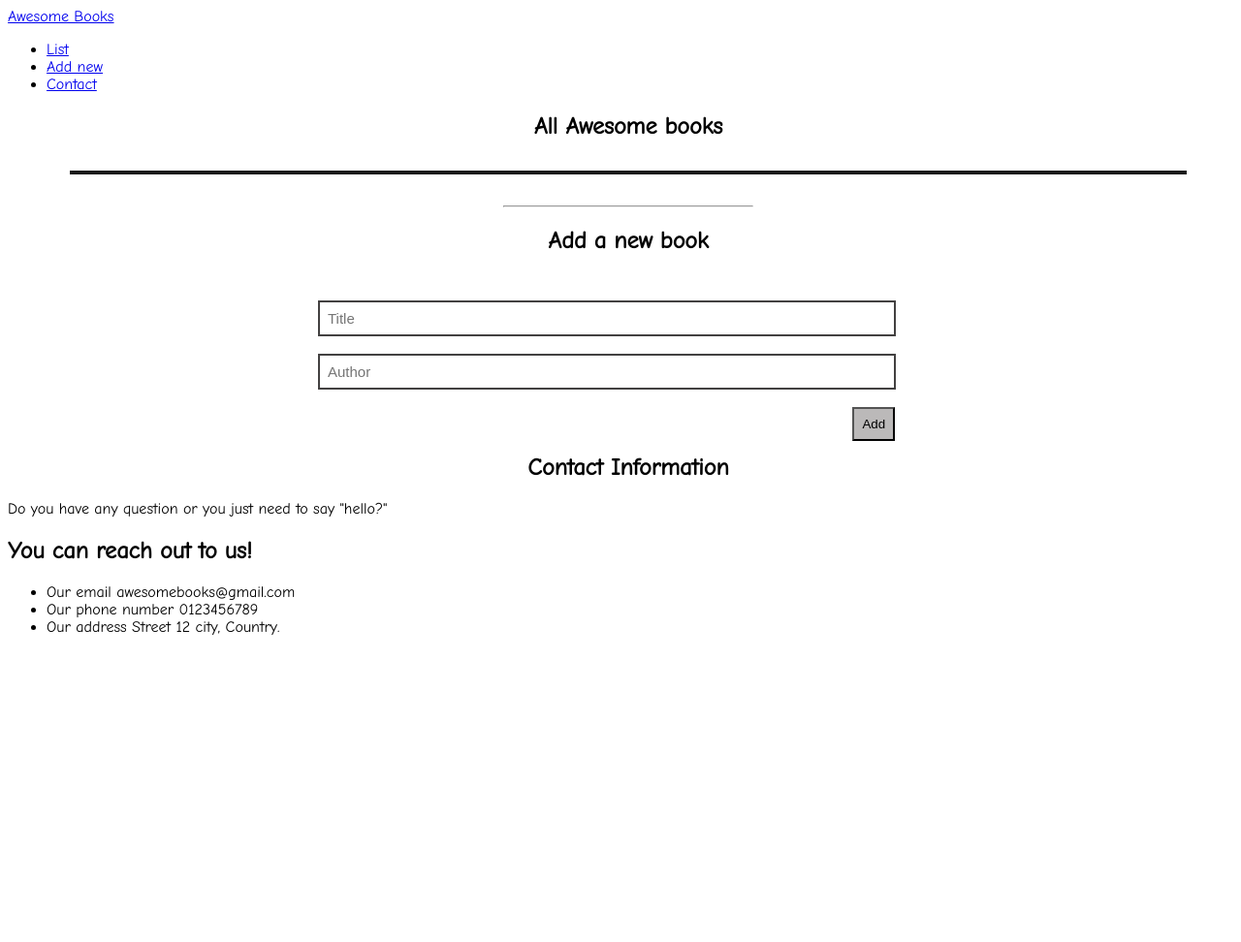
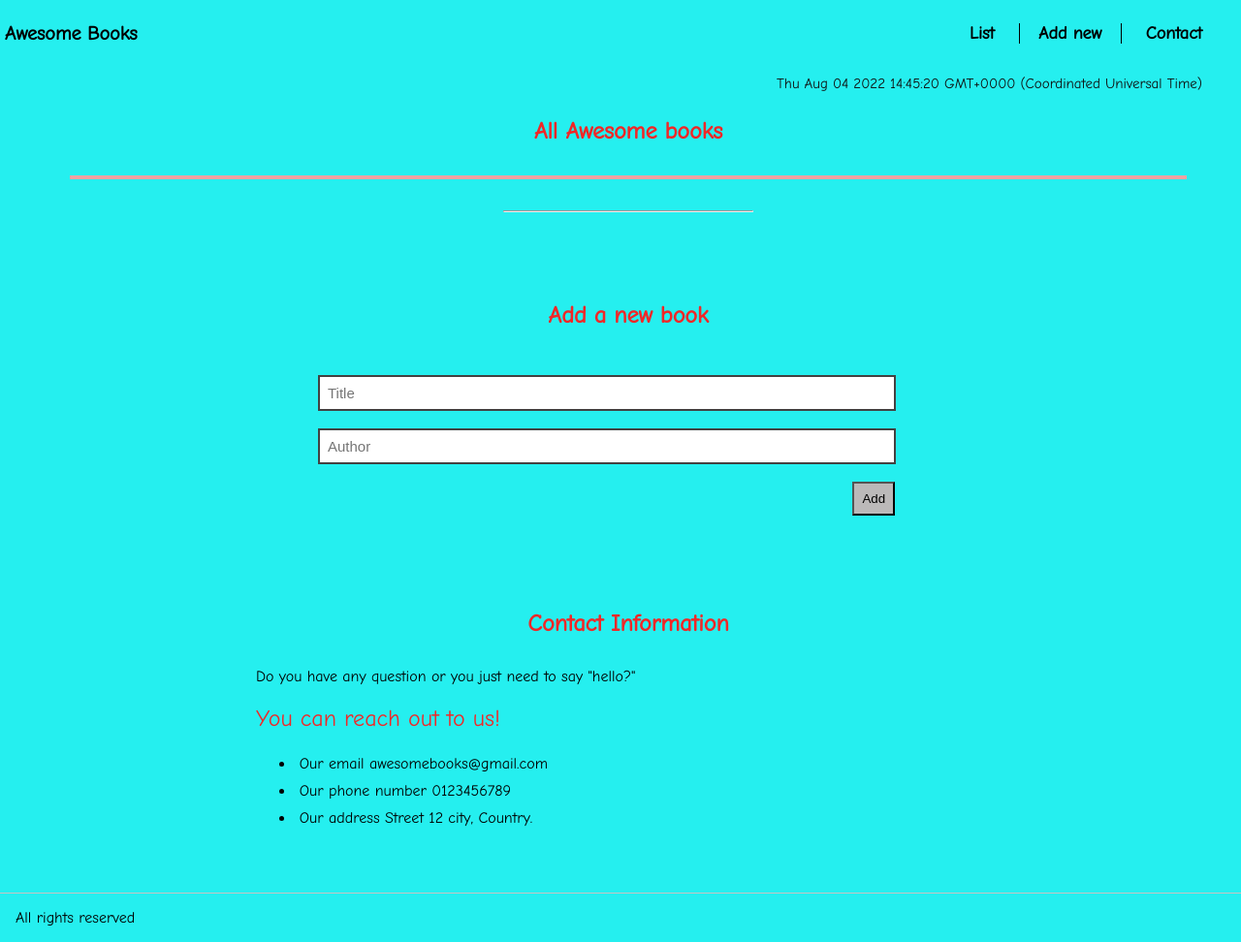
Before and after one commit to TracyMuso/Awesome-Books, a website: page index.html in a window 1280 px wide. Shown: the whole page at 97% size. Before the commit the page ends 800 px from the top, so only its background shows below. Drawn offline with Linux system fonts and the light colour scheme.

Commit message:
Style pages and add date

```diff
--- a/index.html
+++ b/index.html
@@ -13,10 +13,10 @@
     <header>
         <a href="#" class="logo">Awesome Books</a>
         <nav>
-            <ul>
-                <li> <a href="#book-list">List</a> </li>
-                <li> <a href="#Add-book">Add new</a> </li>
-                <li> <a href="#contact">Contact</a> </li>
+            <ul id="pages">
+                <li> <a class="home" href="#book-list">List</a> </li>
+                <li> <a class="add" href="#Add-book">Add new</a> </li>
+                <li> <a class="contact" href="#contact">Contact</a> </li>
             </ul>
         </nav>
     </header>
@@ -43,7 +43,7 @@
     </section>
     <section class="contact">
         <h1>Contact Information</h1>
-        <div>
+        <div id="contact-info">
             <p>Do you have any question or you just need to say "hello?"</p>
             <h2>You can reach out to us!</h2>
             <ul>
@@ -53,6 +53,9 @@
             </ul>
         </div>
     </section>
+    <footer>
+        All rights reserved
+    </footer>
     <script src="index.js"></script>
 </body>
 
--- a/index.js
+++ b/index.js
@@ -69,3 +69,18 @@ form.addEventListener('submit', (e) => {
     library.addBook(newBook);
   }
 });
+
+// Show date and time
+window.onload = () => {
+  const date = new Date();
+  date.setDate(date.getDate());
+  document.querySelector('.date').innerHTML = date;
+
+  function updateTime() {
+    const time = document.getElementsByClassName('date');
+    const datestring = new Date().toLocaleString();
+    const newString = datestring.replace(', ', ' -');
+    time.textContent = newString;
+  }
+  setInterval(updateTime, 1000);
+};
--- a/style.css
+++ b/style.css
@@ -1,14 +1,76 @@
 @import url('https://fonts.googleapis.com/css2?family=Comic+Neue&display=swap');
 
+html {
+    scroll-behavior: smooth;
+}
 body {
   width: 100%;
   font-family: 'Comic Neue', cursive;
+  overflow-x: hidden;
+  margin: 0;
+  background-color: rgb(37, 239, 239);
+}
+
+header {
+    display: flex;
+    flex-direction: row;
+    justify-content: space-between;
+    align-items: center;
+}
+
+.logo {
+    text-decoration: none;
+    color: rgb(0, 0, 0);
+    font-size: 20px;
+    font-weight: 700;
+    padding: 0.3rem;
+}
+
+.date {
+    font-size: 15px;
+    color: rgb(16, 16, 16);
+    float: right;
+    margin-right: 2rem;
+    padding: 0.5rem;
+}
+
+#pages {
+    display: flex;
+    flex-direction: row;
+    list-style-type: none;
+    justify-content: space-between;
+    width: 15rem;
+    padding: 0.5rem;
+    margin-right: 2rem;
+}
+
+a {
+    text-decoration: none;
+    color: black;
+}
+
+#pages li a {
+    font-size: 18px;
+    font-weight: 600;
+}
+
+.add {
+    border-left: solid 1px black;
+    border-right: solid 1px black;
+    padding-left: 1.2rem;
+    padding-right: 1.2rem;
 }
 
 h1 {
   text-align: center;
   font-weight: 700;
+  color: rgb(241, 39, 39);
 }
+
+h2 {
+    font-weight: 400;
+    color: rgb(241, 39, 39);
+  }
 
 form {
   width: 50%;
@@ -37,14 +99,14 @@ button:hover {
 }
 
 hr {
-  color: rgb(50, 49, 49);
+  color: rgb(105, 102, 102);
   width: 20%;
 }
 
 table {
   width: 90%;
   margin: 2rem auto;
-  border: solid 2px rgb(27, 27, 27);
+  border: solid 2px rgb(241, 162, 162);
 }
 
 tr {
@@ -73,7 +135,27 @@ tr:nth-child(even) {
   border: solid 1px rgb(45, 43, 43);
 }
 
+#contact-info {
+    margin: 2rem auto;
+    width: 60%;
+    align-items: center;
+}
+
+#contact-info ul li {
+    padding: 0.3rem;
+}
+
 .error {
   color: rgb(255, 0, 0);
   font-size: 13px;
 }
+
+section {
+    width: 100%;
+    padding: 2rem 0.5rem;
+}
+
+footer {
+    border-top: 1px solid #c8c4c4;
+    padding: 1rem;
+}
```
